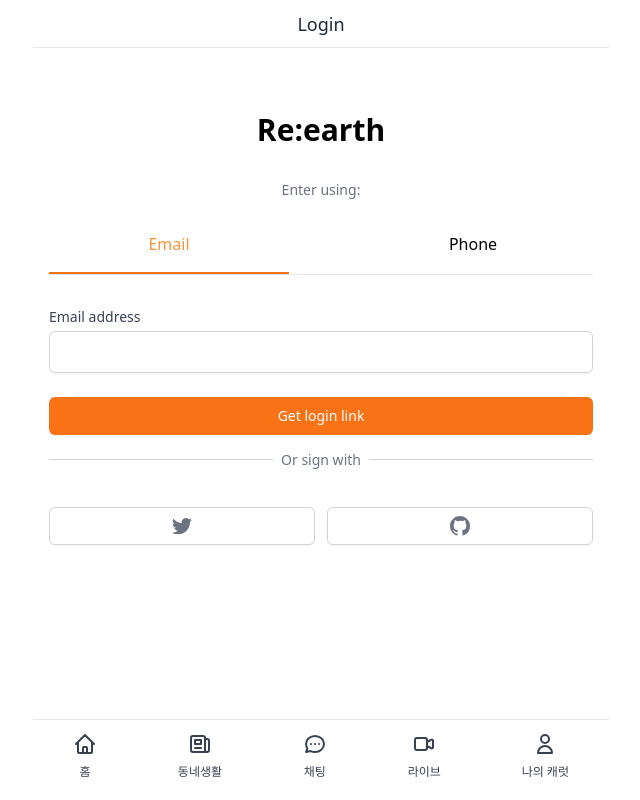
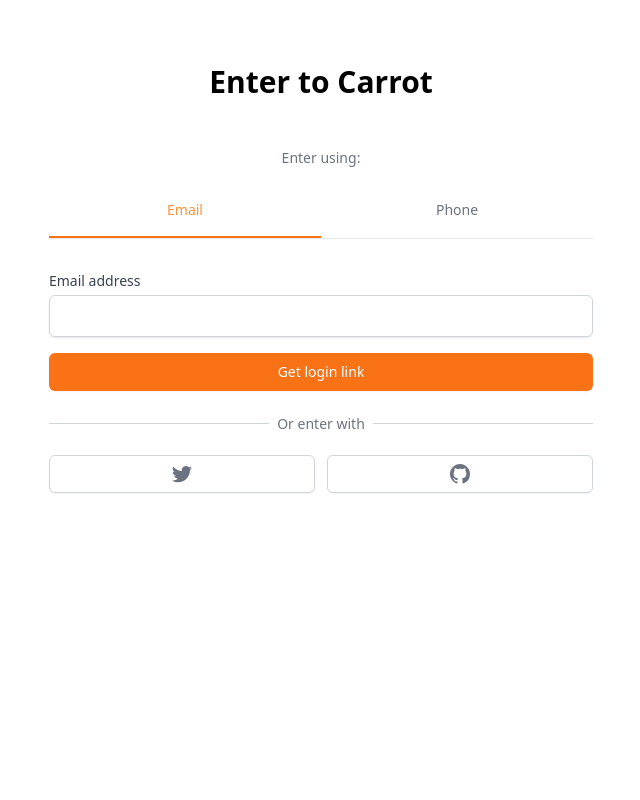
Before and after one commit to gyulsbox/Re_earth, a Next.js app: page /enter in a window 1280 px wide. Shown: the whole page, without its empty margins (319-959 px from the left). Built offline with nearby package versions, Linux system fonts and the light colour scheme.

Commit message:
refactor: refactoring login

```diff
--- a/pages/enter.tsx
+++ b/pages/enter.tsx
@@ -1,25 +1,26 @@
+import type { NextPage } from "next";
 import { useState } from "react";
-import Layout from "../components/layouts/layout";
+import Button from "../components/button";
+import Input from "../components/input";
 import { setClassName } from "../libs/utils";
 
-export default function Enter() {
+const Enter: NextPage = () => {
   const [method, setMethod] = useState<"email" | "phone">("email");
   const onEmailClick = () => setMethod("email");
   const onPhoneClick = () => setMethod("phone");
   return (
-    <Layout title="Login" hasTabBar>
     <div className="mt-16 px-4">
-        <h3 className="text-3xl font-bold text-center">Re:earth</h3>
-        <div className="mt-8">
+      <h3 className="text-3xl font-bold text-center">Enter to Carrot</h3>
+      <div className="mt-12">
         <div className="flex flex-col items-center">
-            <h5 className="text-sm text-gray-500 text-center">Enter using:</h5>
-            <div className="grid grid-cols-2 gap-16 mt-8 border-b w-full">
+          <h5 className="text-sm text-gray-500 font-medium">Enter using:</h5>
+          <div className="grid  border-b  w-full mt-8 grid-cols-2 ">
             <button
               className={setClassName(
-                  "pb-4 font-medium border-b-2",
+                "pb-4 font-medium text-sm border-b-2",
                 method === "email"
-                    ? "text-orange-400 font-medium  border-orange-500"
-                    : "border-transparent",
+                  ? " border-orange-500 text-orange-400"
+                  : "border-transparent hover:text-gray-400 text-gray-500",
               )}
               onClick={onEmailClick}
             >
@@ -27,10 +28,10 @@ export default function Enter() {
             </button>
             <button
               className={setClassName(
-                  "pb-4 font-medium border-b-2",
+                "pb-4 font-medium text-sm border-b-2",
                 method === "phone"
-                    ? "text-orange-400 font-medium border-orange-500"
-                    : "border-transparent",
+                  ? " border-orange-500 text-orange-400"
+                  : "border-transparent hover:text-gray-400 text-gray-500",
               )}
               onClick={onPhoneClick}
             >
@@ -38,52 +39,35 @@ export default function Enter() {
             </button>
           </div>
         </div>
-          <form className="flex flex-col  mt-8">
-            <label
-              htmlFor="input"
-              className="text-sm font-medium text-gray-700"
-            >
-              {method === "email" ? "Email address" : null}
-              {method === "phone" ? "Phone number" : null}
-            </label>
-            <div className="mt-1">
+        <form className="flex flex-col mt-8 space-y-4">
           {method === "email" ? (
-                <input
-                  id="input"
-                  type="email"
-                  className="appearance-none w-full px-3 py-2 border border-gray-300 rounded-md shadow-sm placeholder-gray-400 focus:outline-none focus:ring-orange-500 focus:border-orange-500"
+            <Input name="email" label="Email address" type="email" required />
+          ) : null}
+          {method === "phone" ? (
+            <Input
+              name="phone"
+              label="Phone number"
+              type="number"
+              kind="phone"
               required
             />
           ) : null}
+          {method === "email" ? <Button text={"Get login link"} /> : null}
           {method === "phone" ? (
-                <div className="flex rounded-md shadow-sm">
-                  <span className="flex items-center justify-center px-3 rounded-l-md border border-r-0 border-gray-300 bg-gray-50 text-gray-500 select-none text-sm">
-                    +82
-                  </span>
-                  <input
-                    id="input"
-                    type="number"
-                    className="appearance-none w-full px-3 py-2 border border-gray-300 rounded-md rounded-l-none shadow-sm placeholder-gray-400 focus:outline-none focus:ring-orange-500 focus:border-orange-500"
-                    required
-                  />
-                </div>
+            <Button text={"Get one-time password"} />
           ) : null}
-            </div>
-            <button className="mt-6 bg-orange-500 hover:bg-orange-600 text-white py-2 px-4 border border-transparent rounded-md shadow-sm text-sm font-medium focus:ring-2 focus:ring-offset-2 focus:ring-orange-500 focus:outline-none">
-              {method === "email" ? "Get login link" : null}
-              {method === "phone" ? "Get one-time password" : null}
-            </button>
         </form>
-          <div className="mt-6">
+
+        <div className="mt-8">
           <div className="relative">
             <div className="absolute w-full border-t border-gray-300" />
-              <div className="relative -top-3 text-center">
+            <div className="relative -top-3 text-center ">
               <span className="bg-white px-2 text-sm text-gray-500">
-                  Or sign with
+                Or enter with
               </span>
             </div>
           </div>
-            <div className="grid grid-cols-2 gap-3 mt-6">
+          <div className="grid grid-cols-2 mt-2 gap-3">
             <button className="flex justify-center items-center py-2 px-4 border border-gray-300 rounded-md shadow-sm bg-white text-sm font-medium text-gray-500 hover:bg-gray-50">
               <svg
                 className="w-5 h-5"
@@ -112,6 +96,6 @@ export default function Enter() {
         </div>
       </div>
     </div>
-    </Layout>
   );
-}
+};
+export default Enter;
```
Lines whose indentation alone changed are shown as unchanged.
